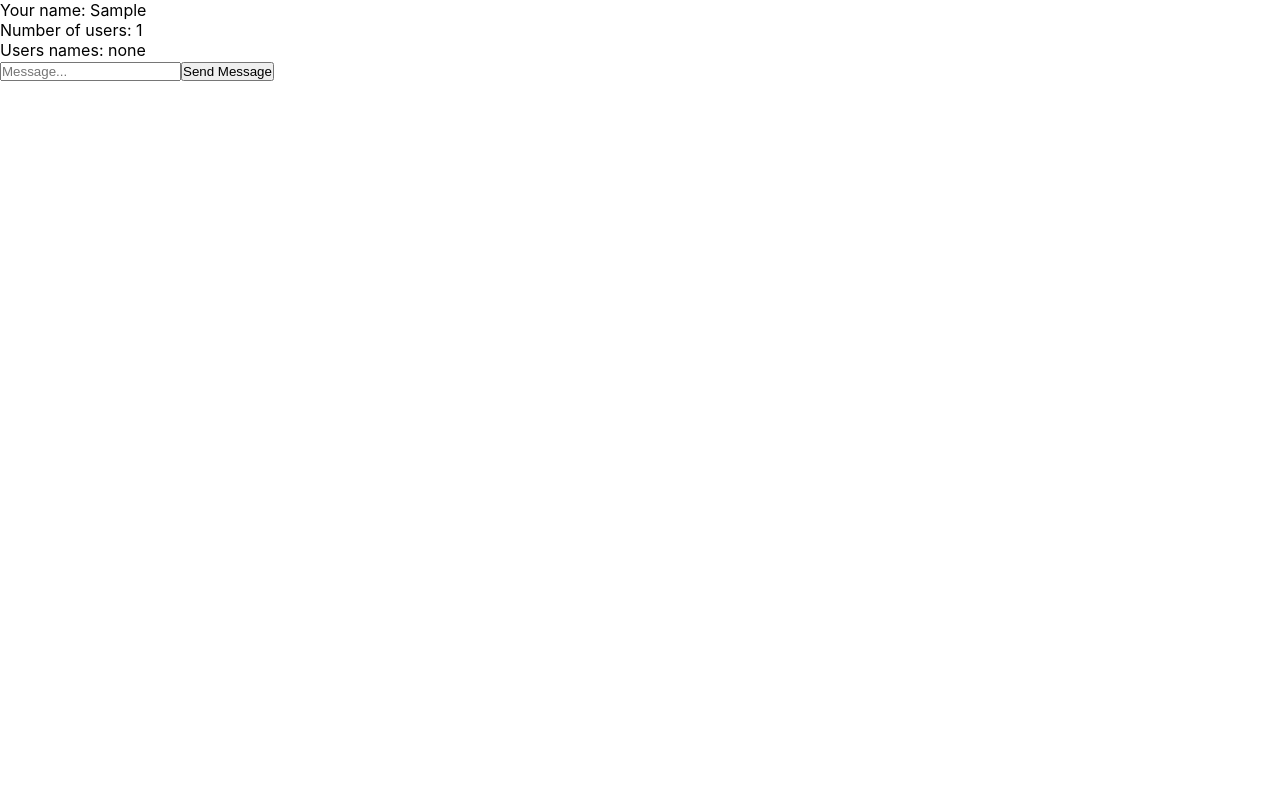
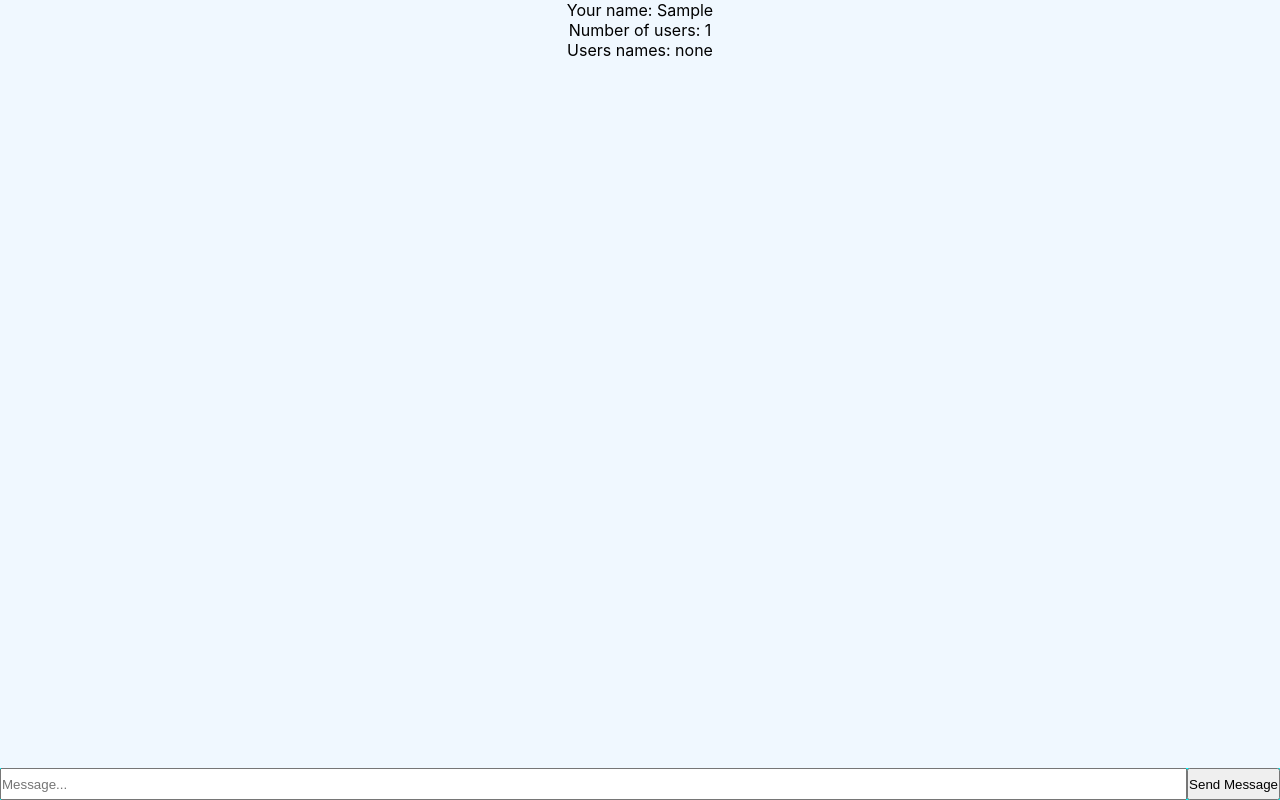
Before and after one commit to Konrad-Jalowy/minireactchat, a React (Create React App) app in the folder client/: page / in a window 1280 px wide. Both pictures are taken after typing "Sample" into the empty fields and a click on the input "enter". Built offline with nearby package versions, Linux system fonts and the light colour scheme; no server answers; the HTML template or start-up script is replaced by a standard one.

Commit message:
adding some styles

```diff
--- a/client/src/App.css
+++ b/client/src/App.css
@@ -7,3 +7,26 @@
   margin: 0;
   padding: 0;
 }
+
+
+.app-content {
+  background-color: aliceblue;
+  height: 100vh;
+  display: flex;
+  flex-direction: column;
+  align-items: center;
+  justify-content: start;
+}
+
+.send-message {
+  margin-top: auto;
+  background-color: aqua;
+  width: 100%;
+  display: flex;
+}
+
+.send-message input{
+  flex-basis: 300px;
+  flex-grow: 1;
+  height: 2rem;
+}
```
